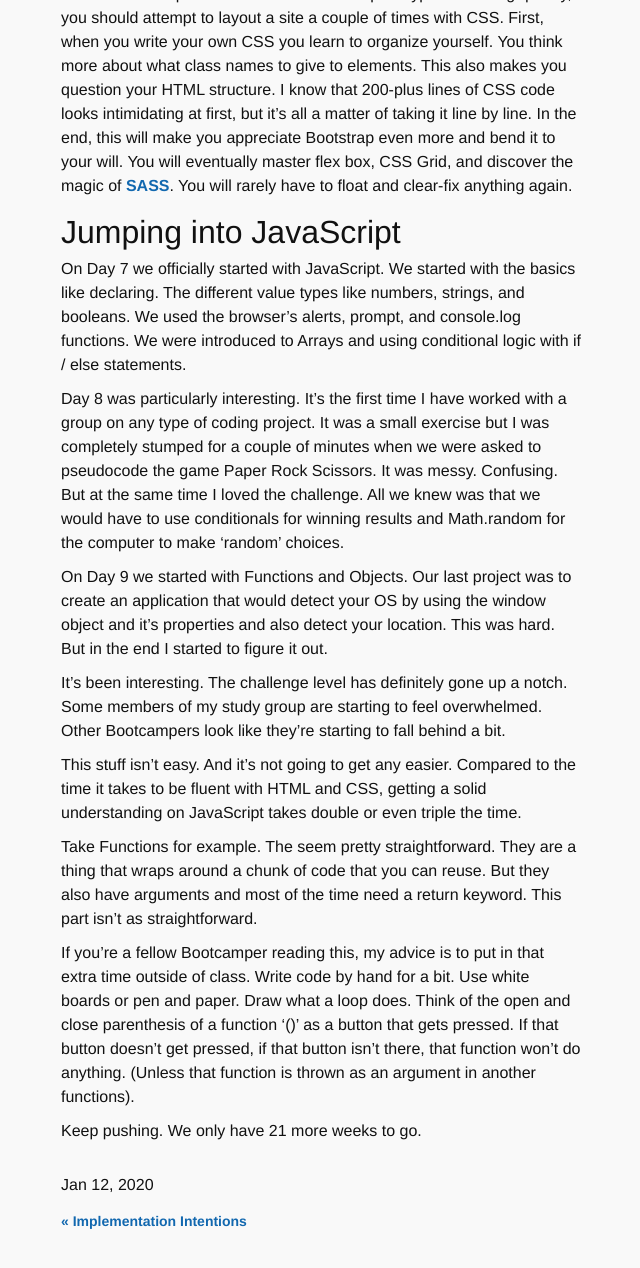
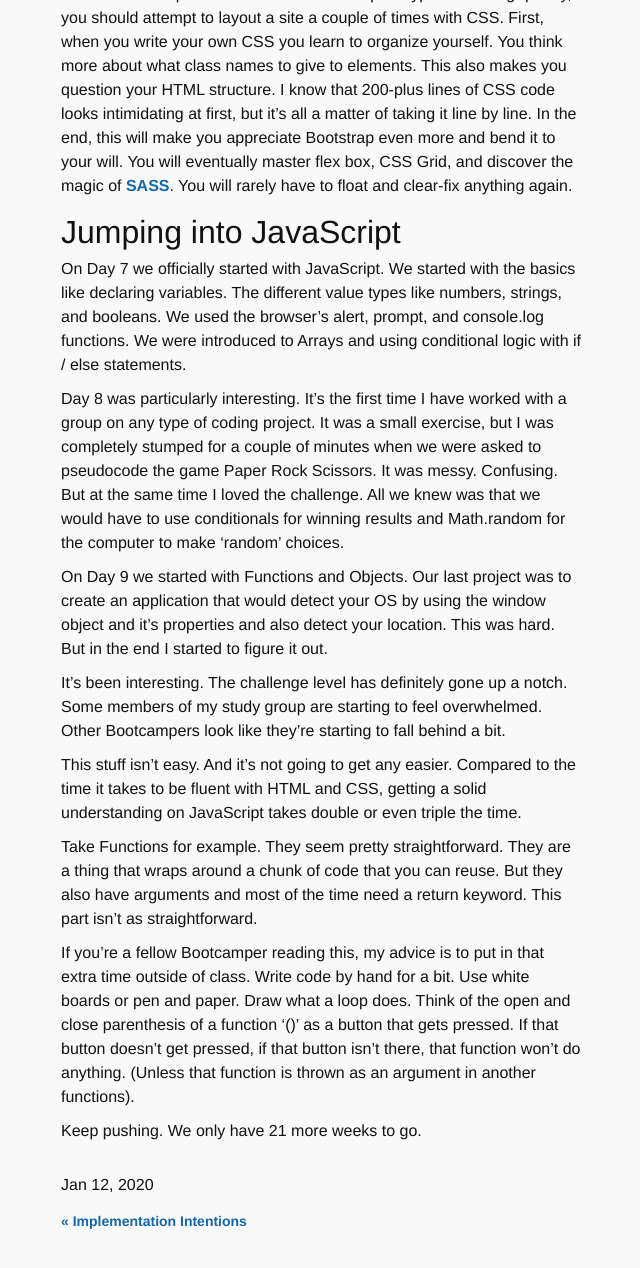
Before and after one commit to yarocruz/yarocruz.github.io, a Jekyll site: the page built from _posts/2020-01-12-Bootcamp-Week-3.md, in a window 1280 px wide and 1400 px high, scrolled down 921 px. Shown: the top 1268 px of the window, without its empty margins (429-1069 px from the left). Built offline with Jekyll 4.4.1, drawn with Linux system fonts in a browser that asks for light colours; some web fonts are replaced.

Commit message:
fix typos on post

```diff
--- a/_posts/2020-01-12-Bootcamp-Week-3.md
+++ b/_posts/2020-01-12-Bootcamp-Week-3.md
@@ -14,9 +14,9 @@ Overall this was a good refresher for me. Having the option to use a library lik
 
 ## Jumping into JavaScript
 
-On Day 7 we officially started with JavaScript. We started with the basics like declaring. The different value types like numbers, strings, and booleans. We used the browser's alerts, prompt, and console.log functions. We were introduced to Arrays and using conditional logic with if / else statements.
+On Day 7 we officially started with JavaScript. We started with the basics like declaring variables. The different value types like numbers, strings, and booleans. We used the browser's alert, prompt, and console.log functions. We were introduced to Arrays and using conditional logic with if / else statements.
 
-Day 8 was particularly interesting. It's the first time I have worked with a group on any type of coding project. It was a small exercise but I was completely stumped for a couple of minutes when we were asked to pseudocode the game Paper Rock Scissors. It was messy. Confusing. But at the same time I loved the challenge. All we knew was that we would have to use conditionals for winning results and Math.random for the computer to make 'random' choices.
+Day 8 was particularly interesting. It's the first time I have worked with a group on any type of coding project. It was a small exercise, but I was completely stumped for a couple of minutes when we were asked to pseudocode the game Paper Rock Scissors. It was messy. Confusing. But at the same time I loved the challenge. All we knew was that we would have to use conditionals for winning results and Math.random for the computer to make 'random' choices.
 
 On Day 9 we started with Functions and Objects. Our last project was to create an application that would detect your OS by using the window object and it's properties and also detect your location. This was hard. But in the end I started to figure it out.
 
@@ -24,7 +24,7 @@ It's been interesting. The challenge level has definitely gone up a notch. Some
 
 This stuff isn't easy. And it's not going to get any easier. Compared to the time it takes to be fluent with HTML and CSS, getting a solid understanding on JavaScript takes double or even triple the time.
 
-Take Functions for example. The seem pretty straightforward. They are a thing that wraps around a chunk of code that you can reuse. But they also have arguments and most of the time need a return keyword. This part isn't as straightforward.
+Take Functions for example. They seem pretty straightforward. They are a thing that wraps around a chunk of code that you can reuse. But they also have arguments and most of the time need a return keyword. This part isn't as straightforward.
 
 If you're a fellow Bootcamper reading this, my advice is to put in that extra time outside of class. Write code by hand for a bit. Use white boards or pen and paper. Draw what a loop does. Think of the open and close parenthesis of a function '()' as a button that gets pressed. If that button doesn't get pressed, if that button isn't there, that function won't do anything. (Unless that function is thrown as an argument in another functions).
 
```
